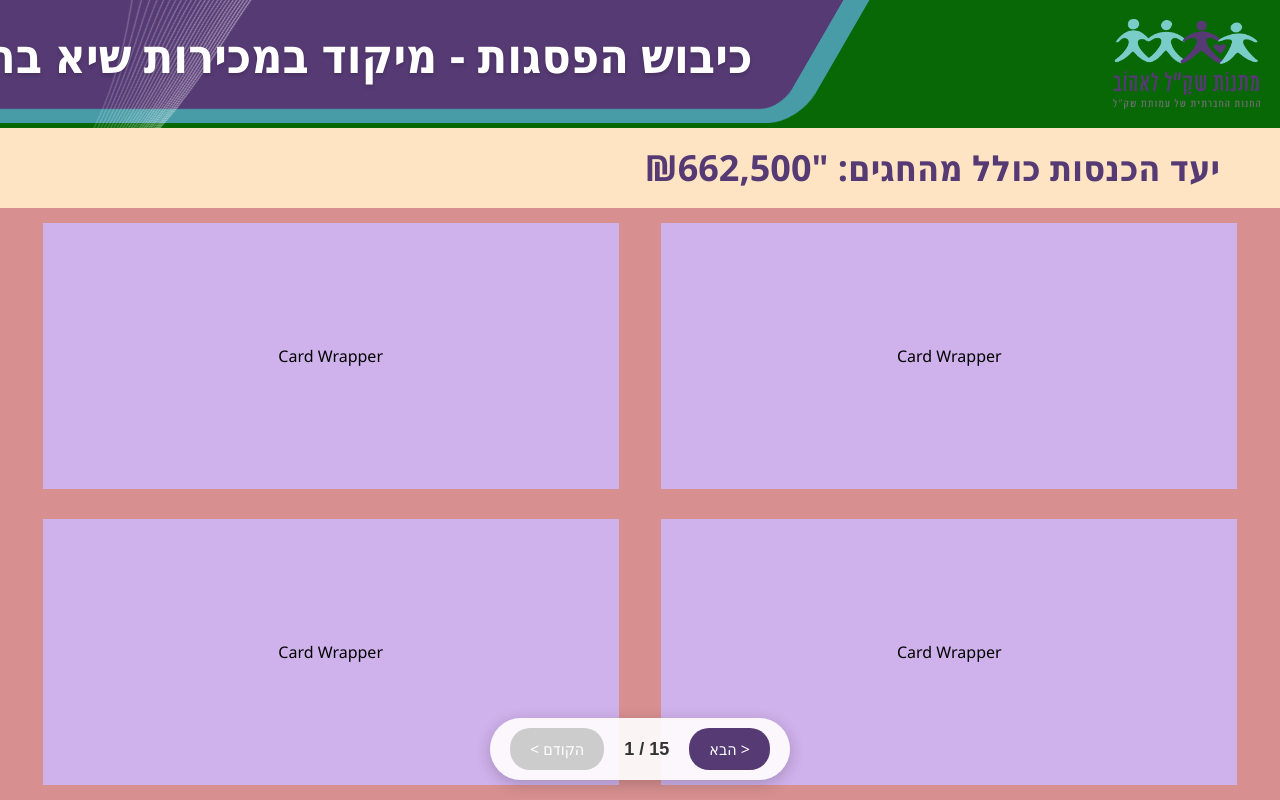
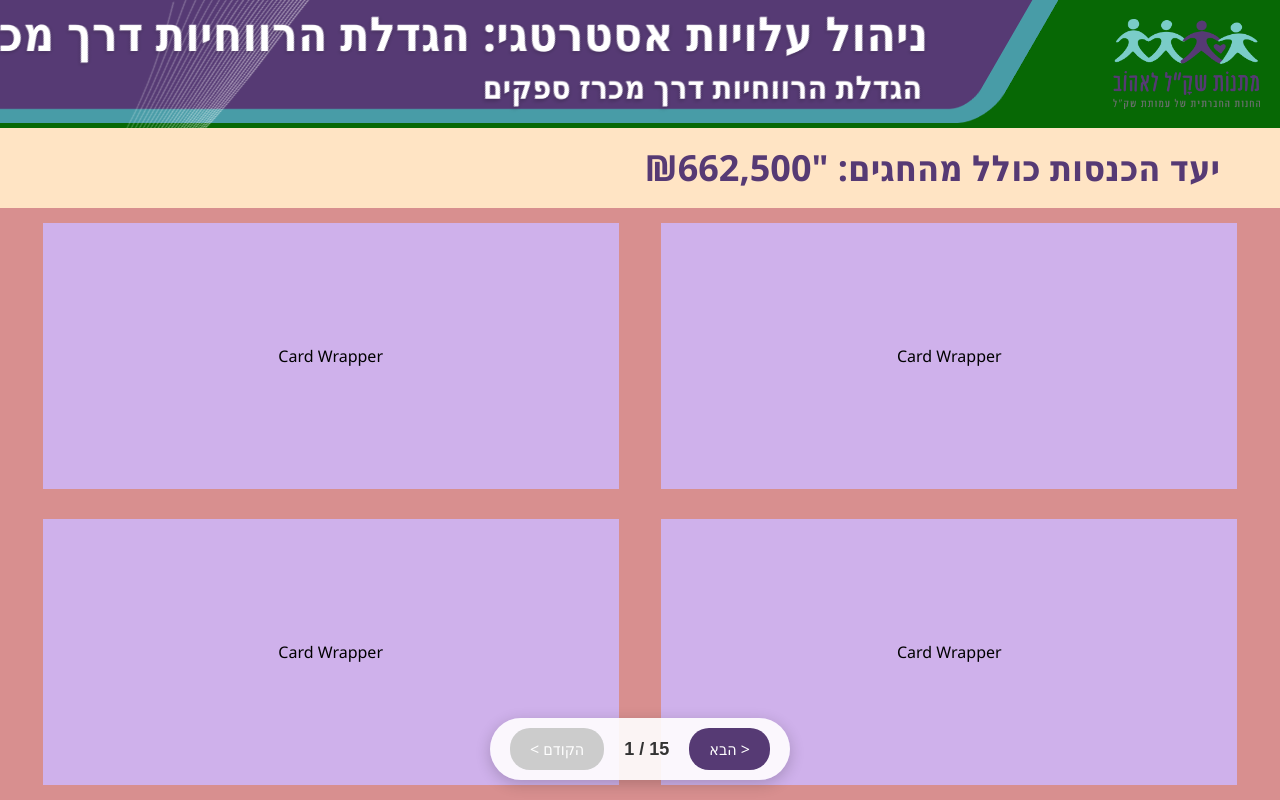
Before and after one commit to eededeedencohen/web-presentation, a React (Vite) app: page / in a window 1280 px wide. Built offline with nearby package versions, Linux system fonts and the light colour scheme.

Commit message:
feat: enhance ExtendedTitle with subtitle support and improved layout alignment

```diff
--- a/src/components/HeaderBlock/HeaderBlock.jsx
+++ b/src/components/HeaderBlock/HeaderBlock.jsx
@@ -1,12 +1,14 @@
 import React from "react";
 import styles from "./HeaderBlock.module.css";
-import Title2 from "../Title/Title2";
+// import Title2 from "../Title/Title2";
+import ExtendedTitle from "../Title/ExtendedTitle";
 import logoShekel from "../../assets/Images/logo-shekel.png";
 
-export default function HeaderBlock({ text, width = "55%", className="", ...props }) {
+export default function HeaderBlock({ text, subtitle = "", width = "55%", className="", ...props }) {
   return (
     <div className={`${styles.container} ${className}`} {...props}>
-      <Title2 text={text} width={width} />
+      {/* <Title2 text={text} width={width} /> */}
+      <ExtendedTitle title={text} subtitle={subtitle} width={width} fontSize subFontSize />
       <img src={logoShekel} alt="Shekel Logo" className={styles.logo} />
     </div>
   );
--- /dev/null
+++ b/src/components/Title/ExtendedTitle.jsx
@@ -0,0 +1,37 @@
+import React from "react";
+import styles from "./ExtendedTitle.module.css";
+import GenerativeWave from "../GenerativeWave/GenerativeWave";
+
+export default function ExtendedTitle({
+  title,
+  subtitle,
+  width = "55%",
+  fontSize = "3rem",
+  subFontSize = "2rem",
+}) {
+  // יצירת אובייקט סטייל שמכיל את המשתנים
+  const dynamicStyle = {
+    "--p-width": width,
+    "--p-font-size": fontSize,
+    "--p-sub-font-size": subFontSize,
+  };
+
+  return (
+    <div className={styles.parallelogram} style={dynamicStyle}>
+      {/* שכבת הגלים */}
+      <div className={styles.waveWrapper}>
+        <GenerativeWave
+          color="rgba(255, 255, 255, 1)"
+          width="100%"
+          height="100%"
+        />
+      </div>
+
+      {/* קונטיינר לטקסט - מטפל ביישור הכותרות אחת מעל השנייה ובביטול ההטיה */}
+      <div className={styles.textContainer}>
+        <span className={styles.mainTitle}>{title}</span>
+        {subtitle && <span className={styles.subTitle}>{subtitle}</span>}
+      </div>
+    </div>
+  );
+}
--- /dev/null
+++ b/src/components/Title/ExtendedTitle.module.css
@@ -0,0 +1,106 @@
+.parallelogram {
+    /* שימוש במשתנה. אם לא הוזרק ערך, הוא יהיה 55% */
+    width: var(--p-width, 55%);
+
+    height: 85%;
+    background-color: var(--purple);
+    border-bottom-right-radius: 20px;
+
+    /* שאר ה-CSS נשאר אותו דבר... */
+    display: flex;
+    align-items: center;
+    justify-content: flex-end;
+    padding-right: 60px;
+    transform: skew(-30deg) translateX(-150%);
+    box-shadow: 0 0 0 0 transparent;
+    animation: slideAndShadow 1.2s ease-out forwards;
+    position: relative;
+    overflow: visible;
+    align-self: flex-start;
+}
+
+/* העיצוב של הגלים */
+.waveWrapper {
+    position: absolute;
+    top: -40px;
+    left: 50px;
+    /* מצמיד לשמאל */
+
+    /* הגבלת רוחב - הגלים יהיו רק בשליש השמאלי */
+    width: 60%;
+    height: 100%;
+
+    z-index: 0;
+    /* מאחורי הטקסט */
+    pointer-events: none;
+
+    /* מבטל את הנטייה של המקבילית כדי שהגלים ייראו זורמים ולא עקומים מדי */
+    transform: skew(30deg) translateX(-20px) rotate(-30deg);
+    opacity: 0.8;
+    /* שקיפות כללית */
+}
+
+/* קונטיינר לטקסטים - מבטל את ההטיה ומסדר בטור */
+.textContainer {
+    display: flex;
+    flex-direction: column;
+    align-items: flex-start;
+    z-index: 1;
+    /* מעל הגלים */
+    display: flex;
+    flex-direction: column;
+    /* מסדר כותרת מעל תת-כותרת */
+    /* מיישר לימין (או flex-start לשמאל) */
+    justify-content: center;
+
+    /* מבטל את ההטיה של המקבילית כדי שהטקסט יהיה ישר */
+    direction: rtl;
+}
+
+/* הטקסט */
+.mainTitle {
+    color: white;
+    font-size: var(--p-font-size, 3rem);
+    font-weight: bold;
+    transform: translateX(-25px) skew(30deg);
+    direction: rtl;
+    white-space: nowrap;
+
+    position: relative;
+    z-index: 1;
+    /* מעל הגלים */
+    text-shadow: 0 2px 4px rgba(0, 0, 0, 0.2);
+    /* קצת צל לטקסט לקריאות */
+}
+
+.subTitle {
+    color: white;
+    font-size: var(--p-sub-font-size, 2rem);
+    font-weight: bold;
+    transform: skew(30deg);
+    direction: rtl;
+    white-space: nowrap;
+
+    position: relative;
+    z-index: 1;
+    /* מעל הגלים */
+    text-shadow: 0 2px 4px rgba(0, 0, 0, 0.2);
+
+}
+
+@keyframes slideAndShadow {
+    0% {
+        transform: skew(-30deg) translateX(-150%);
+        box-shadow: 0 0 0 0 transparent;
+    }
+
+    70% {
+        transform: skew(-30deg) translateX(-70px);
+        box-shadow: 0 0 0 0 transparent;
+    }
+
+    100% {
+        transform: skew(-30deg) translateX(-70px);
+        box-shadow: 16px 4px 0px 10px var(--green);
+    }
+}
--- a/src/pages/Slide/CostEfficiencySlide/CostEfficiencySlide.jsx
+++ b/src/pages/Slide/CostEfficiencySlide/CostEfficiencySlide.jsx
@@ -7,8 +7,9 @@ function CostEfficiencySlide() {
     <div className={styles.slidePage}>
       <div className={styles.headerArea}>
         <HeaderBlock
-          text={"כיבוש הפסגות - מיקוד במכירות שיא בחגים"}
-          width="70%"
+          text={"ניהול עלויות אסטרטגי:\nהגדלת הרווחיות דרך מכרז ספקים"}
+          subtitle="הגדלת הרווחיות דרך מכרז ספקים"
+          width="85%"
           className={styles.header} // TO DO: Remove this class at the end
         />
       </div>
@@ -18,9 +19,7 @@ function CostEfficiencySlide() {
       <div className={styles.cardsArea}>
         <div className={styles.cardWrapper}>Card Wrapper</div>
         <div className={styles.cardWrapper}>Card Wrapper</div>
-
         <div className={styles.cardWrapper}>Card Wrapper</div>
-
         <div className={styles.cardWrapper}>Card Wrapper</div>
       </div>
     </div>
--- a/src/pages/Slide/Presentation/Presentation.jsx
+++ b/src/pages/Slide/Presentation/Presentation.jsx
@@ -27,37 +27,9 @@ import B2BExpansionSlide from "../B2BExpansionSlide/B2BExpansionSlide.jsx";
 //====================================================
 import styles from "./Presentation.module.css";
 
-// CoverSlide
-
-// VisionSlide
-
-// FinancialGrowthSlide
-
-// StrategySlide
-
-// HolidayRevenueSlide
-
-// MassMarketSlide
-
-// SeasonalityChartSlide
-
-// CostEfficiencySlide
-
-// BudgetSummarySlide
-
-// NewGrowthEnginesSlide
-
-// B2BExpansionSlide
-// SocialLabelSlide
-
-// SwotAnalysisSlide
-
-// ResourceNeedsSlide
-
-// ImpactSummarySlide
-
 const slideComponents = {
-  1: CoverSlide,
+  // 1: CoverSlide,
+  1: CostEfficiencySlide,
   2: VisionSlide,
   3: StrategySlide,
   4: HolidayRevenueSlide,
@@ -180,5 +152,4 @@ function Presentation() {
 
 export default Presentation;
 
-
 // git commit -m "feat: add template of the rest of the slides components to Presentation.jsx"
```
